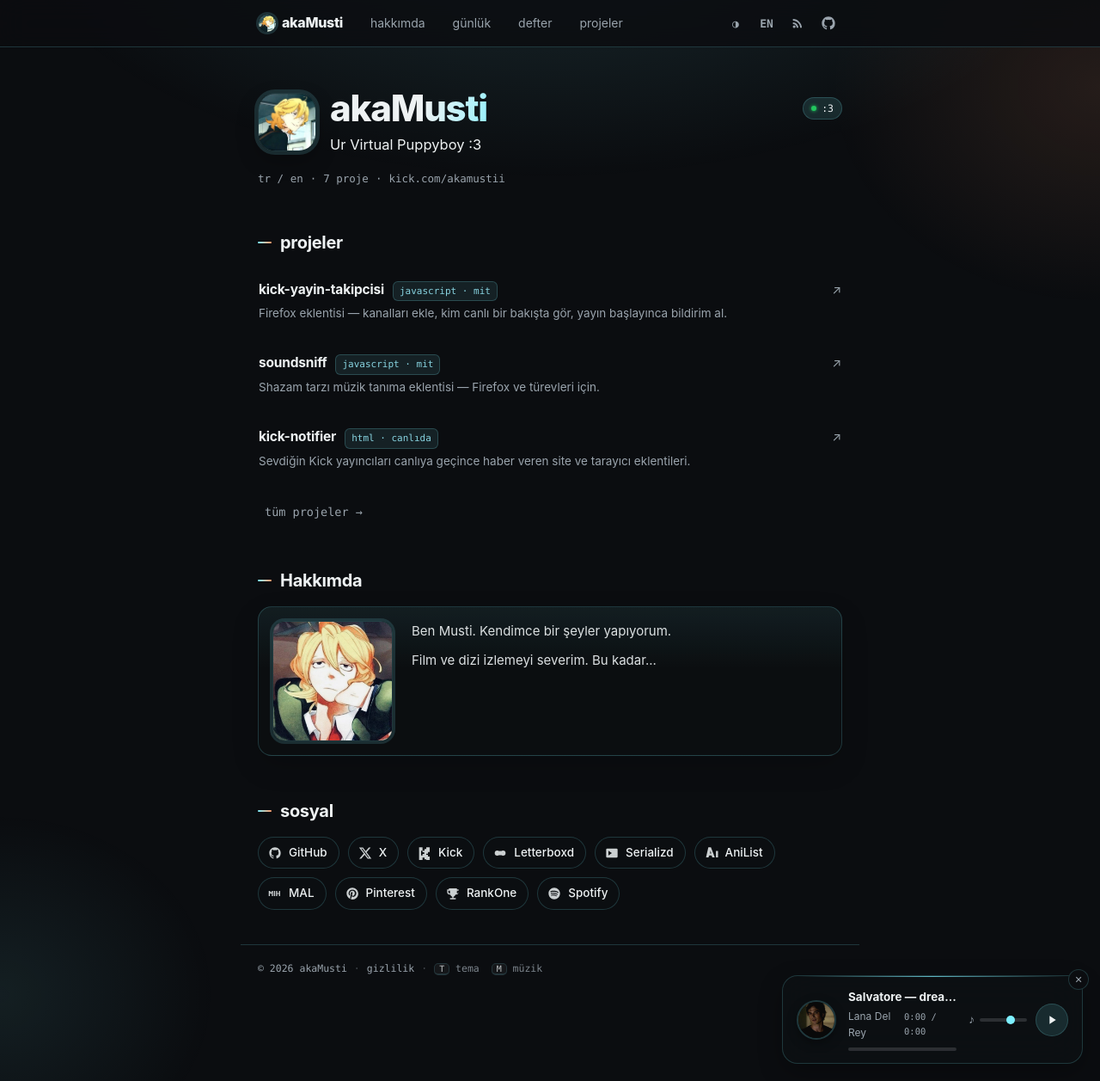
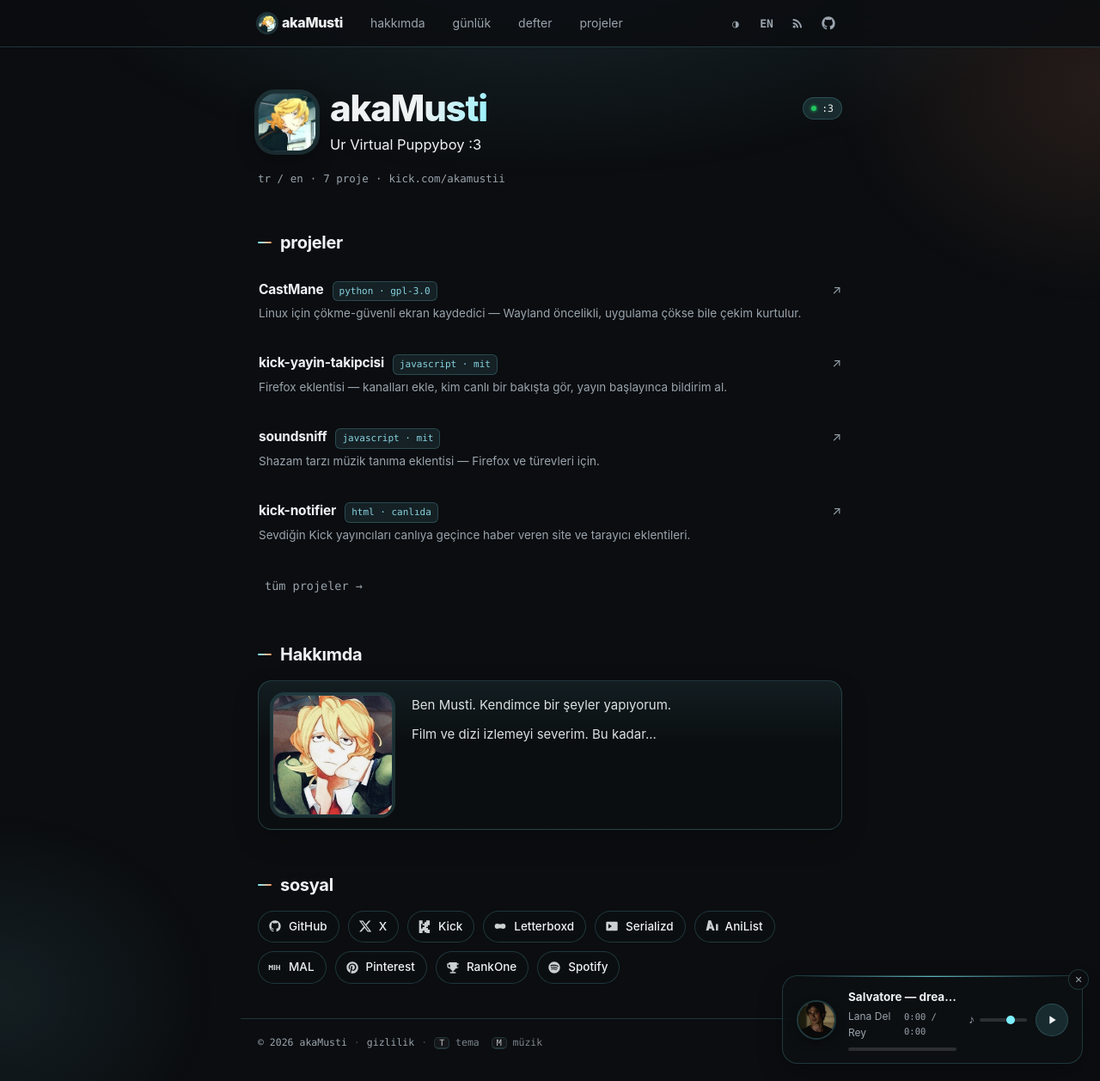
Before and after one commit to akamusti/akamusti.github.io, a Jekyll site: the page index.html, which Jekyll copies as it is, in a window 1280 px wide and 1257 px high. Shown: the whole window at 86% size. Built offline with Jekyll 4.4.1, drawn with Linux system fonts in a browser that asks for light colours.

Commit message:
Add CastMane as first project on homepage

```diff
--- a/index.html
+++ b/index.html
@@ -85,6 +85,14 @@
 
   <section class="reveal">
     <h2 data-i18n="sec.projects">projeler</h2>
+    <a class="row" href="https://github.com/akamusti/CastMane" target="_blank" rel="noopener">
+      <div class="row-top">
+        <span class="row-name">CastMane</span>
+        <span class="row-tag">python · gpl-3.0</span>
+        <span class="row-arrow">↗</span>
+      </div>
+      <p class="row-desc" data-proj-desc="castmane">Linux için çökme-güvenli ekran kaydedici — Wayland öncelikli, uygulama çökse bile çekim kurtulur.</p>
+    </a>
     <a class="row" href="https://github.com/akamusti/kick-yayin-takipcisi" target="_blank" rel="noopener">
       <div class="row-top">
         <span class="row-name">kick-yayin-takipcisi</span>
```
